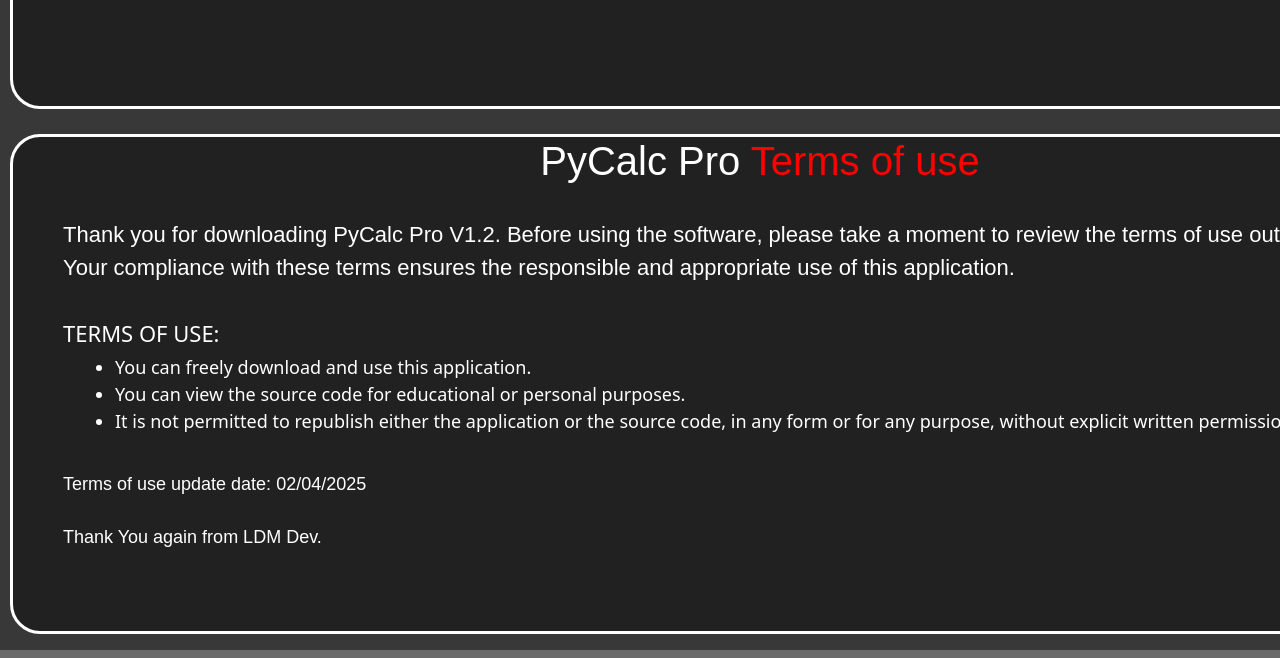
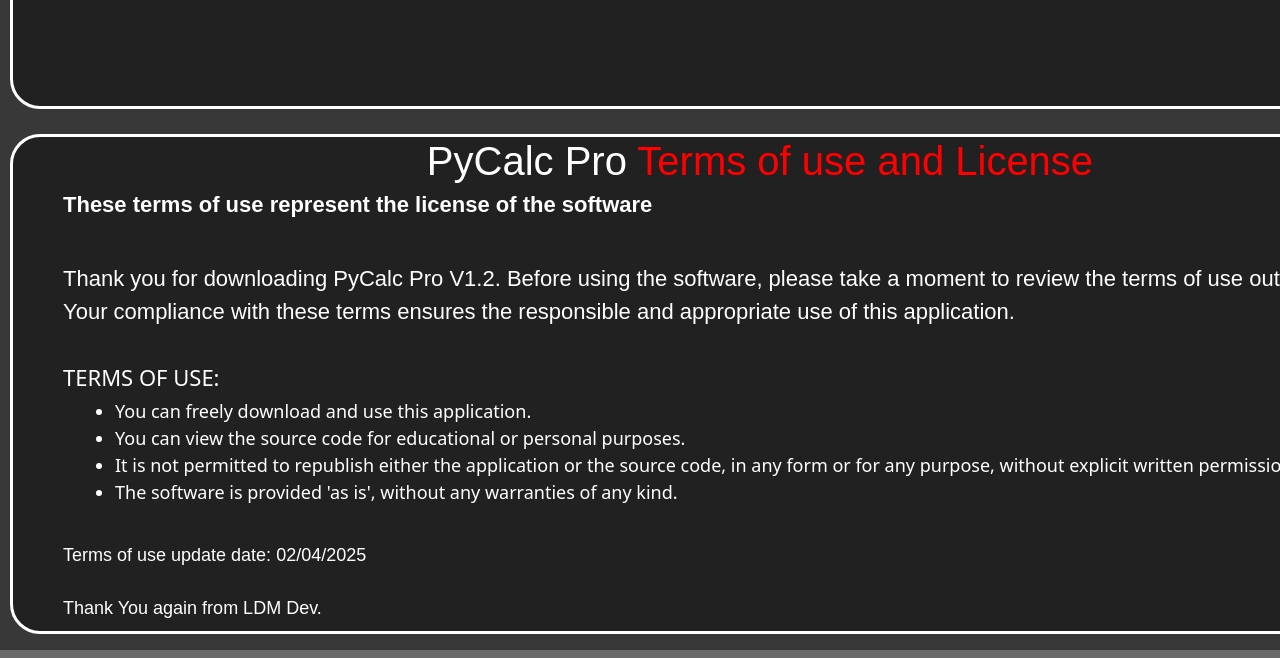
Before and after one commit to Lorydima/PyCalcPro, a plain HTML site: page docs/index.html in a window 1280 px wide. Shown: the part 3320-3978 px from the top of the page. Drawn offline with nearby package versions, Linux system fonts and the light colour scheme.

Commit message:
PyCalc Pro Website

```diff
--- a/docs/index.html
+++ b/docs/index.html
@@ -92,7 +92,10 @@
     </div>
 
     <div class="card">
-        <h1 style="text-align: center;">PyCalc Pro<span style="color: red;"> Terms of use</span></h1>
+        <h1 style="text-align: center;">PyCalc Pro<span style="color: red;"> Terms of use and License</span></h1>
+        <p style="margin-left: 50px; font-size: 22px; margin-top: -5px; text-align: justify;">
+            <strong>These terms of use represent the license of the software</strong>
+        </p>
         <p style="margin-left: 50px; font-size: 22px; margin-top: 25px; text-align: justify;">
             Thank you for downloading PyCalc Pro V1.2. Before using the software, please take a moment to review the terms of use outlined below. <br> Your compliance with these terms ensures the responsible and appropriate use of this application.
         </p>
@@ -101,6 +104,7 @@
             <li>You can freely download and use this application.</li>
             <li>You can view the source code for educational or personal purposes.</li>
             <li>It is not permitted to republish either the application or the source code, in any form or for any purpose, without explicit written permission from me.</li>
+            <li>The software is provided 'as is', without any warranties of any kind.</li>
         </ul>
         <p style="margin-left: 50px; font-size: 18px; margin-top: 20px;">Terms of use update date: 02/04/2025</p>
         <p style="margin-left: 50px; font-size: 18px; margin-top: 10px;">Thank You again from LDM Dev.</p>
```
